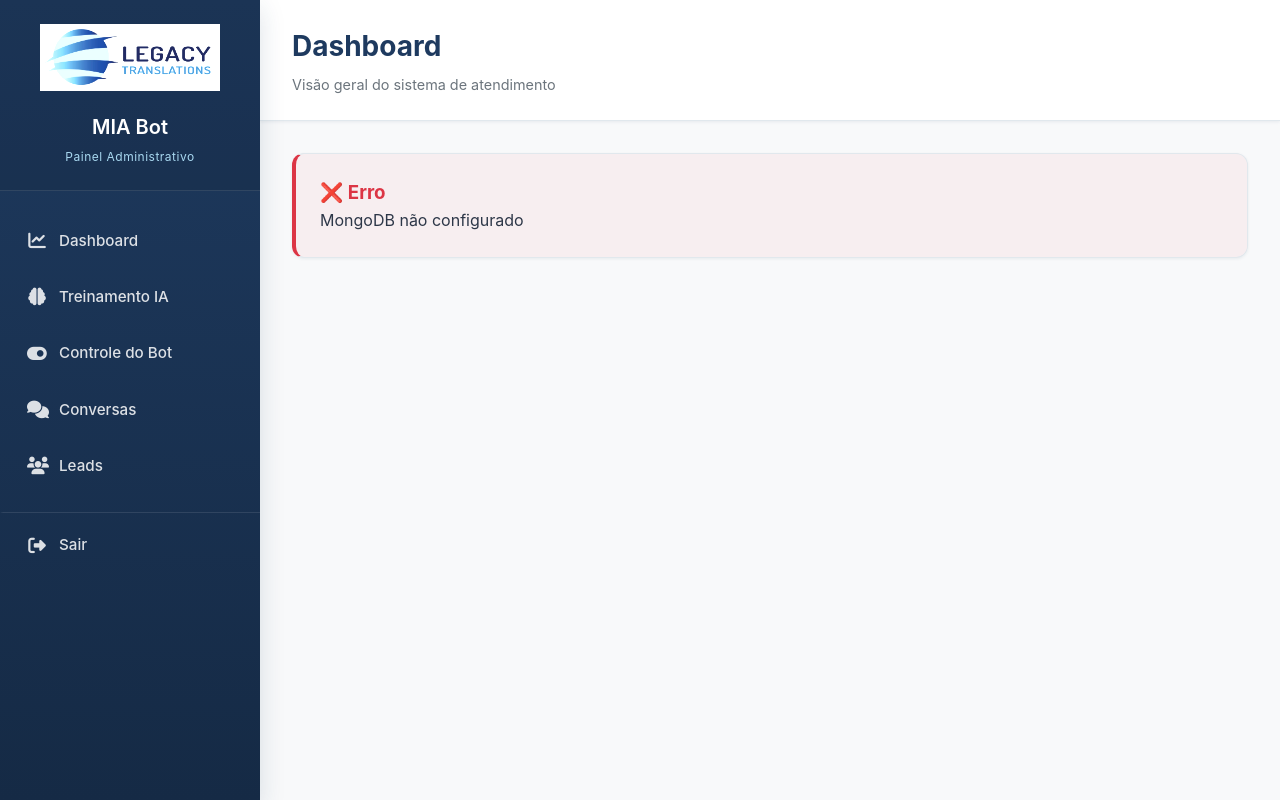
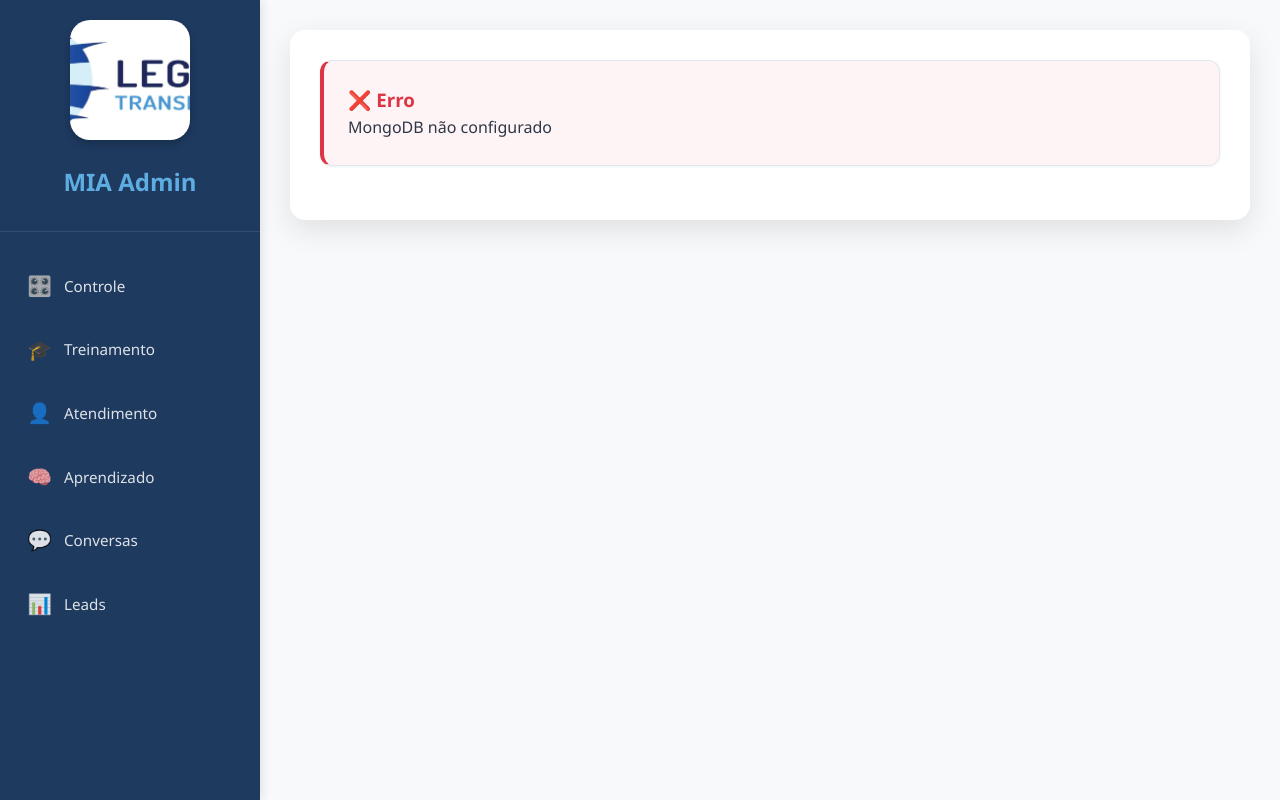
Before and after one commit to Beatrizpaiva2025/MIA-ATENDIMENTO, a FastAPI app: page /admin/ in a window 1280 px wide. Run offline with FastAPI, Linux system fonts and the light colour scheme.

Commit message:
Update admin_base.html

```diff
--- a/templates/admin_base.html
+++ b/templates/admin_base.html
@@ -3,61 +3,196 @@
 <head>
     <meta charset="UTF-8">
     <meta name="viewport" content="width=device-width, initial-scale=1.0">
-    <title>{% block title %}MIA - Painel Administrativo{% endblock %}</title>
-    <link rel="stylesheet" href="/static/css/legacy_theme.css">
-    <link rel="stylesheet" href="https://cdnjs.cloudflare.com/ajax/libs/font-awesome/6.4.0/css/all.min.css">
-    {% block extra_css %}{% endblock %}
+    <title>{% block title %}Painel Admin - MIA{% endblock %}</title>
+    <link rel="stylesheet" href="/css/legacy_theme.css">
+    <style>
+        * {
+            margin: 0;
+            padding: 0;
+            box-sizing: border-box;
+        }
+
+        body {
+            font-family: 'Segoe UI', Tahoma, Geneva, Verdana, sans-serif;
+            background: linear-gradient(135deg, #e3f2fd 0%, #bbdefb 100%);
+            min-height: 100vh;
+            display: flex;
+        }
+
+        /* SIDEBAR */
+        .sidebar {
+            width: 260px;
+            background: #1e3a5f;
+            color: white;
+            padding: 20px 0;
+            position: fixed;
+            height: 100vh;
+            overflow-y: auto;
+            box-shadow: 2px 0 10px rgba(0,0,0,0.1);
+        }
+
+        .logo-container {
+            text-align: center;
+            padding: 0 20px 30px;
+            border-bottom: 1px solid rgba(255,255,255,0.1);
+        }
+
+        .logo-container img {
+            width: 120px;
+            height: 120px;
+            border-radius: 20px;
+            object-fit: cover;
+            box-shadow: 0 4px 8px rgba(0,0,0,0.2);
+        }
+
+        .logo-container h2 {
+            margin-top: 15px;
+            font-size: 1.5em;
+            color: #5dade2;
+        }
+
+        .menu {
+            padding: 20px 0;
+        }
+
+        .menu-item {
+            padding: 15px 25px;
+            color: white;
+            text-decoration: none;
+            display: flex;
+            align-items: center;
+            transition: all 0.3s;
+            border-left: 3px solid transparent;
+        }
+
+        .menu-item:hover {
+            background: rgba(93, 173, 226, 0.1);
+            border-left-color: #5dade2;
+        }
+
+        .menu-item.active {
+            background: rgba(93, 173, 226, 0.2);
+            border-left-color: #ff9800;
+        }
+
+        .menu-item-icon {
+            font-size: 1.3em;
+            margin-right: 12px;
+            width: 25px;
+            text-align: center;
+        }
+
+        /* MAIN CONTENT */
+        .main-content {
+            margin-left: 260px;
+            flex: 1;
+            padding: 30px;
+        }
+
+        .content-card {
+            background: white;
+            border-radius: 15px;
+            padding: 30px;
+            box-shadow: 0 10px 30px rgba(0,0,0,0.1);
+        }
+
+        .page-header {
+            margin-bottom: 30px;
+        }
+
+        .page-header h1 {
+            color: #1e3a5f;
+            font-size: 2em;
+            margin-bottom: 10px;
+        }
+
+        .page-header p {
+            color: #666;
+            font-size: 1.1em;
+        }
+
+        /* RESPONSIVE */
+        @media (max-width: 768px) {
+            .sidebar {
+                width: 70px;
+            }
+
+            .logo-container img {
+                width: 50px;
+                height: 50px;
+                border-radius: 10px;
+            }
+
+            .logo-container h2,
+            .menu-item-text {
+                display: none;
+            }
+
+            .menu-item {
+                justify-content: center;
+                padding: 15px;
+            }
+
+            .menu-item-icon {
+                margin-right: 0;
+            }
+
+            .main-content {
+                margin-left: 70px;
+            }
+        }
+
+        {% block extra_style %}{% endblock %}
+    </style>
 </head>
 <body>
-    <!-- Sidebar -->
+    <!-- SIDEBAR -->
     <div class="sidebar">
-        <div class="sidebar-logo">
-            <img src="/static/images/logo_legacy.jpeg" alt="Legacy Translations">
-            <h2>MIA Bot</h2>
-            <p>Painel Administrativo</p>
+        <div class="logo-container">
+            <img src="/images/logo_legacy.jpeg" alt="MIA Logo">
+            <h2>MIA Admin</h2>
         </div>
 
-        <nav>
-            <a href="/admin/dashboard" {% if request.url.path == '/admin/dashboard' %}class="active"{% endif %}>
-                <i class="fas fa-chart-line"></i>
-                Dashboard
+        <nav class="menu">
+            <a href="/admin/controle" class="menu-item {% if request.url.path == '/admin/controle' or request.url.path == '/admin/controle/' %}active{% endif %}">
+                <span class="menu-item-icon">🎛️</span>
+                <span class="menu-item-text">Controle</span>
             </a>
-            <a href="/admin/treinamento" {% if request.url.path == '/admin/treinamento' %}class="active"{% endif %}>
-                <i class="fas fa-brain"></i>
-                Treinamento IA
+
+            <a href="/admin/treinamento" class="menu-item {% if request.url.path == '/admin/treinamento' %}active{% endif %}">
+                <span class="menu-item-icon">🎓</span>
+                <span class="menu-item-text">Treinamento</span>
             </a>
-            <a href="/admin/controle" {% if request.url.path == '/admin/controle' %}class="active"{% endif %}>
-                <i class="fas fa-toggle-on"></i>
-                Controle do Bot
+
+            <a href="/admin/atendimento" class="menu-item {% if request.url.path == '/admin/atendimento' %}active{% endif %}">
+                <span class="menu-item-icon">👤</span>
+                <span class="menu-item-text">Atendimento</span>
             </a>
-            <a href="/admin/conversas" {% if request.url.path == '/admin/conversas' %}class="active"{% endif %}>
-                <i class="fas fa-comments"></i>
-                Conversas
+
+            <a href="/admin/aprendizado" class="menu-item {% if request.url.path == '/admin/aprendizado' %}active{% endif %}">
+                <span class="menu-item-icon">🧠</span>
+                <span class="menu-item-text">Aprendizado</span>
             </a>
-            <a href="/admin/leads" {% if request.url.path == '/admin/leads' %}class="active"{% endif %}>
-                <i class="fas fa-users"></i>
-                Leads
+
+            <a href="/admin/conversas" class="menu-item {% if '/admin/conversas' in request.url.path %}active{% endif %}">
+                <span class="menu-item-icon">💬</span>
+                <span class="menu-item-text">Conversas</span>
             </a>
-            <a href="/logout" style="margin-top: 20px; border-top: 1px solid rgba(255,255,255,0.1); padding-top: 20px;">
-                <i class="fas fa-sign-out-alt"></i>
-                Sair
+
+            <a href="/admin/leads" class="menu-item {% if request.url.path == '/admin/leads' %}active{% endif %}">
+                <span class="menu-item-icon">📊</span>
+                <span class="menu-item-text">Leads</span>
             </a>
         </nav>
     </div>
 
-    <!-- Conteúdo Principal -->
+    <!-- MAIN CONTENT -->
     <div class="main-content">
-        <div class="content-header">
-            <h1>{% block page_title %}Painel Administrativo{% endblock %}</h1>
-            <p>{% block page_subtitle %}Gerencie seu bot de atendimento{% endblock %}</p>
-        </div>
-
-        <div class="container">
+        <div class="content-card">
             {% block content %}{% endblock %}
         </div>
     </div>
 
-    <script src="https://code.jquery.com/jquery-3.6.0.min.js"></script>
-    {% block extra_js %}{% endblock %}
+    {% block extra_scripts %}{% endblock %}
 </body>
 </html>
```
